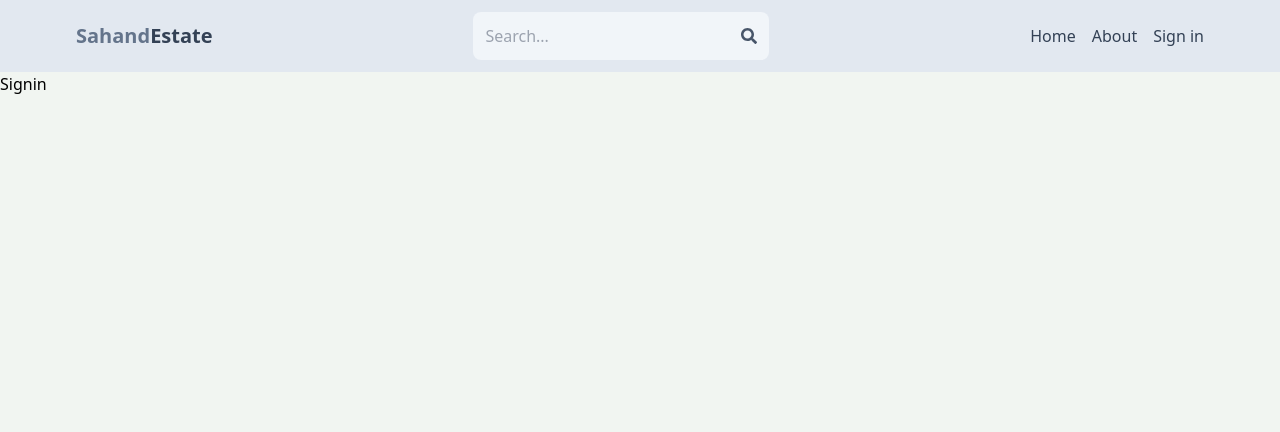
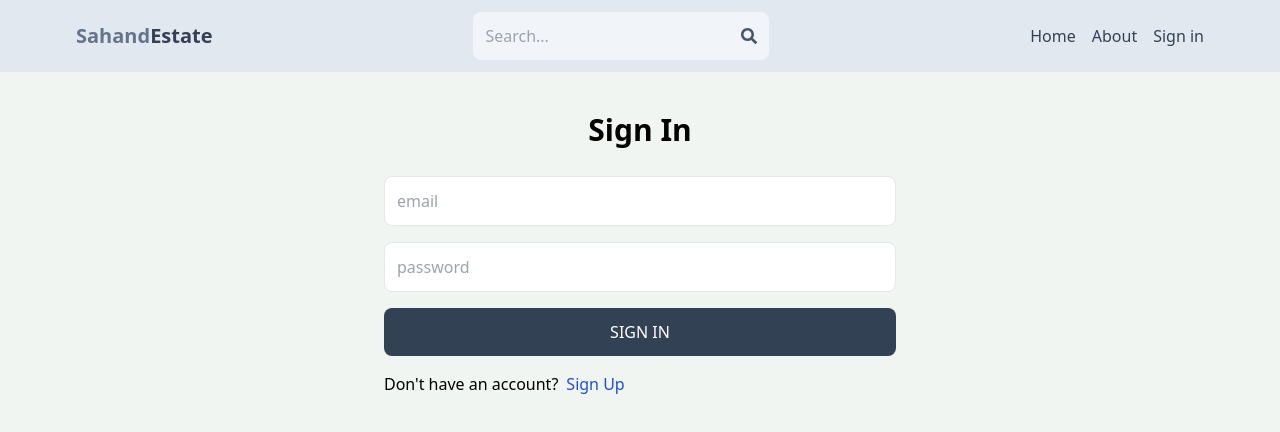
Before and after one commit to AhmedEmad56565/Sahand-Estate, a React (Vite) app in the folder client/: page /sign-in in a window 1280 px wide. Shown: the top 432 px of the page. Built offline with nearby package versions, Linux system fonts and the light colour scheme.

Commit message:
adding signin functionality

```diff
--- a/client/src/pages/SignIn.jsx
+++ b/client/src/pages/SignIn.jsx
@@ -1,5 +1,80 @@
+import { useState } from 'react';
+import { Link, useNavigate } from 'react-router-dom';
+
 const SignIn = () => {
-  return <div>Signin</div>;
+  const [formData, setFormData] = useState({
+    email: '',
+    password: '',
+  });
+  const [error, setError] = useState(null);
+  const [loading, setLoading] = useState(false);
+  const navigate = useNavigate();
+
+  const handleChange = (e) => {
+    setFormData((prevState) => {
+      return { ...prevState, [e.target.id]: e.target.value };
+    });
+  };
+
+  const handleSubmit = async (e) => {
+    e.preventDefault();
+
+    setLoading(true);
+    const res = await fetch('/api/auth/signin', {
+      method: 'POST',
+      headers: { 'Content-type': 'application/json' },
+      body: JSON.stringify(formData),
+    });
+    const data = await res.json();
+    if (data.success === false) {
+      setLoading(false);
+      setError(data.message);
+      return;
+    }
+    setLoading(false);
+    setError(null);
+    navigate('/');
+  };
+
+  return (
+    <div className='py-3 max-w-xs sm:max-w-sm md:max-w-lg mx-auto'>
+      <h1 className='text-3xl text-center font-semibold my-7'>Sign In</h1>
+      <form className='flex flex-col gap-4' onSubmit={handleSubmit}>
+        <input
+          type='email'
+          placeholder='email'
+          id='email'
+          className={`border rounded-lg p-3`}
+          value={formData.email}
+          onChange={handleChange}
+        />
+        <input
+          type='password'
+          placeholder='password'
+          id='password'
+          className={`border rounded-lg p-3`}
+          value={formData.password}
+          onChange={handleChange}
+        />
+        <button
+          type='submit'
+          className='bg-slate-700 rounded-lg p-3 text-white hover:opacity-95 disabled:opacity-80'
+          disabled={loading}
+        >
+          {loading ? 'Loading...' : 'SIGN IN'}
+        </button>
+        {error && (
+          <p className='text-sm text-red-700'>{error || 'validation failed'}</p>
+        )}
+      </form>
+      <div className='flex gap-2 mt-4'>
+        <p>Don&apos;t have an account?</p>
+        <Link to='/sign-up'>
+          <span className='text-blue-700'>Sign Up</span>
+        </Link>
+      </div>
+    </div>
+  );
 };
 
 export default SignIn;
--- a/client/src/pages/SignUp.jsx
+++ b/client/src/pages/SignUp.jsx
@@ -28,7 +28,6 @@
       body: JSON.stringify(formData),
     });
     const data = await res.json();
-    console.log(data);
     if (data.success === false) {
       setLoading(false);
       setError(data.message);
```
Also changed, not shown: 1 other file (tests, documents, lock files or other folders).
